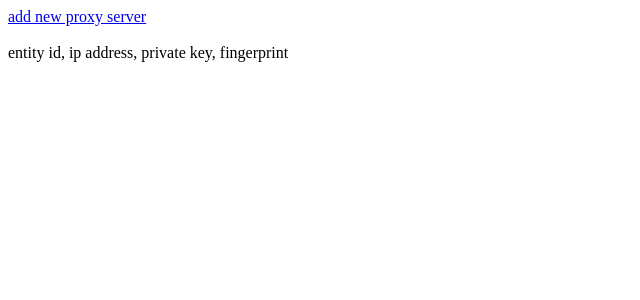
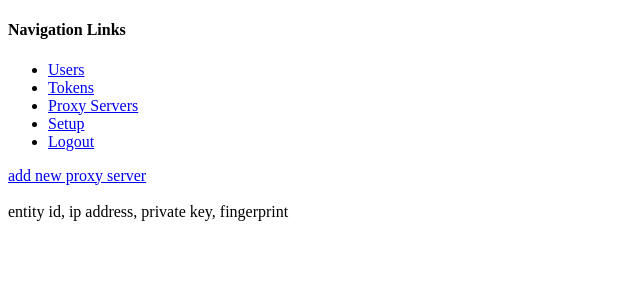
Before and after one commit to UWNetworksLab/ufo-management-server, a Python web app: template templates/proxy_server.html in a window 1280 px wide. Shown: the top 300 px of the page, without its empty margins (0-640 px from the left). Run offline with Jinja, Linux system fonts and the light colour scheme; the template is opened without the code that fills it, so the values that code supplies are empty.

Commit message:
Adding a base html file to inherit from using Jinja. The base file adds title metadata and a navigation bar. Still no styling, but this at least eases prototype use for the moment.

```diff
--- /dev/null
+++ b/templates/base.html
@@ -0,0 +1,23 @@
+<!DOCTYPE html>
+<html lang="en">
+<head>
+    <title>{% block title %}{% endblock %}</title>
+    {% block head %}
+    {% endblock %}
+</head>
+<body>
+    <div id="navbar">
+        {% block navbar %}
+        <h4>Navigation Links</h4>
+        <ul>
+            <li><a href="/users">Users</a></li>
+            <li><a href="/user/listTokens">Tokens</a></li>
+            <li><a href="/proxyserver/list">Proxy Servers</a></li>
+            <li><a href="/setup/oauthclient">Setup</a></li>
+            <li><a href="/logout">Logout</a></li>
+        </ul>
+        {% endblock %}
+    </div>
+    <div id="content">{% block body %}{% endblock %}</div>
+</body>
+</html>
--- a/templates/proxy_server.html
+++ b/templates/proxy_server.html
@@ -1,3 +1,5 @@
+{% extends "templates/base.html" %}
+{% block title %}Proxy Server(s){% endblock %}
 {% block body %}
   <a href="http://{{ host }}/proxyserver/add">add new proxy server</a><br /><br />
   entity id, ip address, private key, fingerprint
--- a/templates/proxy_server_form.html
+++ b/templates/proxy_server_form.html
@@ -1,3 +1,5 @@
+{% extends "templates/base.html" %}
+{% block title %}Proxy Server(s){% endblock %}
 {% block body %}
   {% if proxy_server %}
     <form method="post" action="http://{{ host }}/proxyserver/edit">
--- a/templates/setup_client.html
+++ b/templates/setup_client.html
@@ -1,3 +1,5 @@
+{% extends "templates/base.html" %}
+{% block title %}Setup OAuth Client{% endblock %}
 {% block body %}
   <form method="post" action="https://{{ host }}/setup/oauthclient">
     client_id:<br>
--- a/templates/setup_user.html
+++ b/templates/setup_user.html
@@ -1,3 +1,5 @@
+{% extends "templates/base.html" %}
+{% block title %}Setup Users{% endblock %}
 {% block body %}
   <form method="post" action="https://{{ host }}/setup/users">
     <br><br>
--- a/templates/token.html
+++ b/templates/token.html
@@ -1,3 +1,5 @@
+{% extends "templates/base.html" %}
+{% block title %}Tokens{% endblock %}
 {% block body %}
   <ul>
   {% for key, (email, token_payload) in user_token_payloads.iteritems() %}
--- a/templates/user.html
+++ b/templates/user.html
@@ -1,3 +1,5 @@
+{% extends "templates/base.html" %}
+{% block title %}Users{% endblock %}
 {% block body %}
   <a href="http://{{ host }}/user/listTokens">List Tokens</a><br />
   <ul>
```
